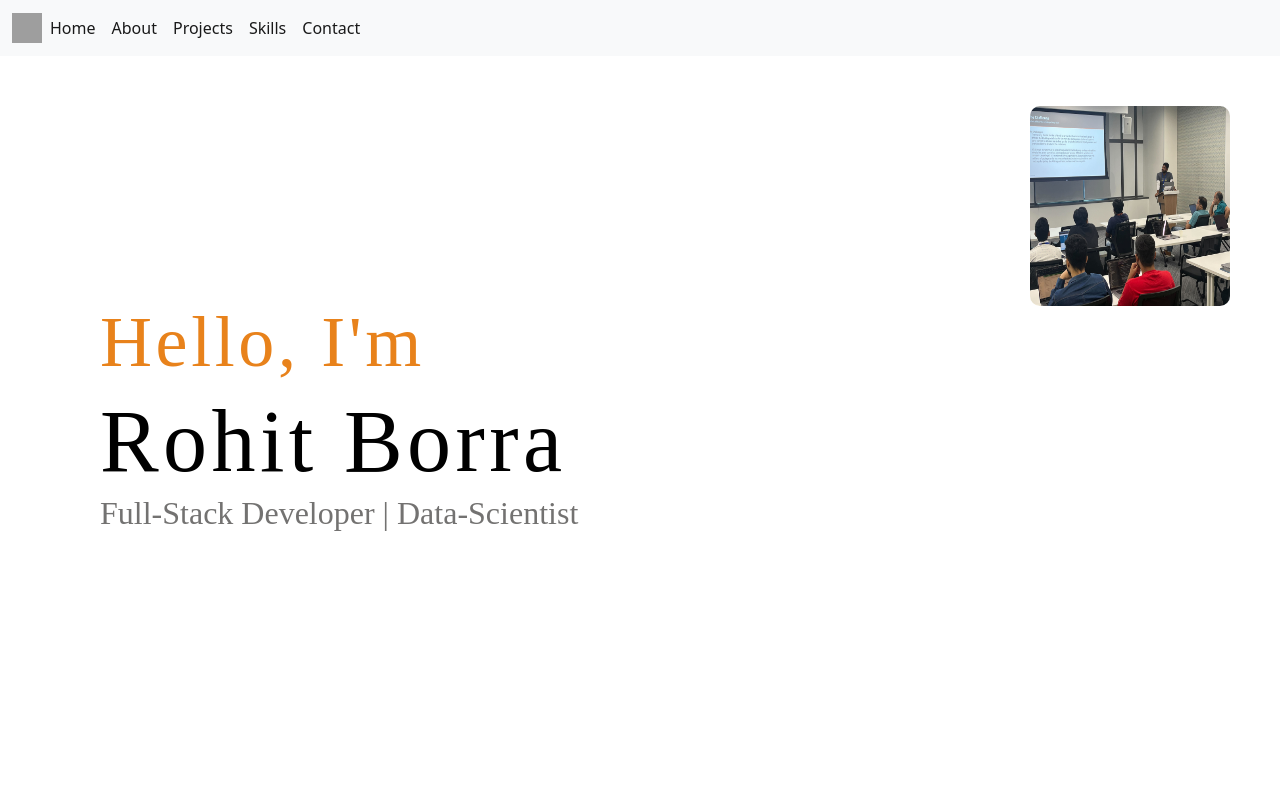
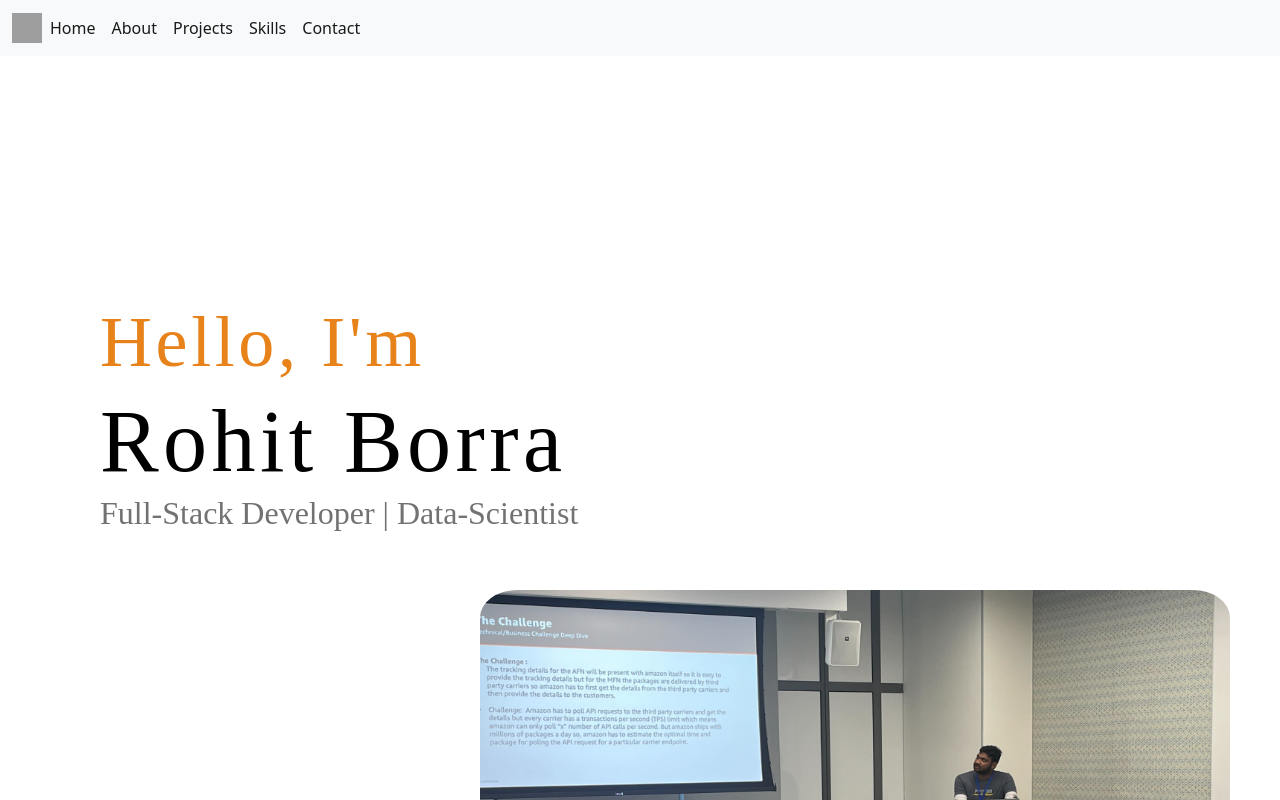
Before and after one commit to rohit11544/Portfolio, a React (Create React App) app: page / in a window 1280 px wide. Shown: the top 800 px of the page. Built offline with nearby package versions, Linux system fonts and the light colour scheme; grey boxes are pictures that could not be loaded.

Commit message:
Update photo dim

```diff
--- a/src/components/Hero/style.css
+++ b/src/components/Hero/style.css
@@ -1,8 +1,8 @@
 .img-style {
   margin-top: 50px;
   margin-right: 50px;
-  width: 200px;
-  height: 200px;
+  width: 750px;
+  height: 550px;
   border-radius: 5%;
   float: right;
 }
```
